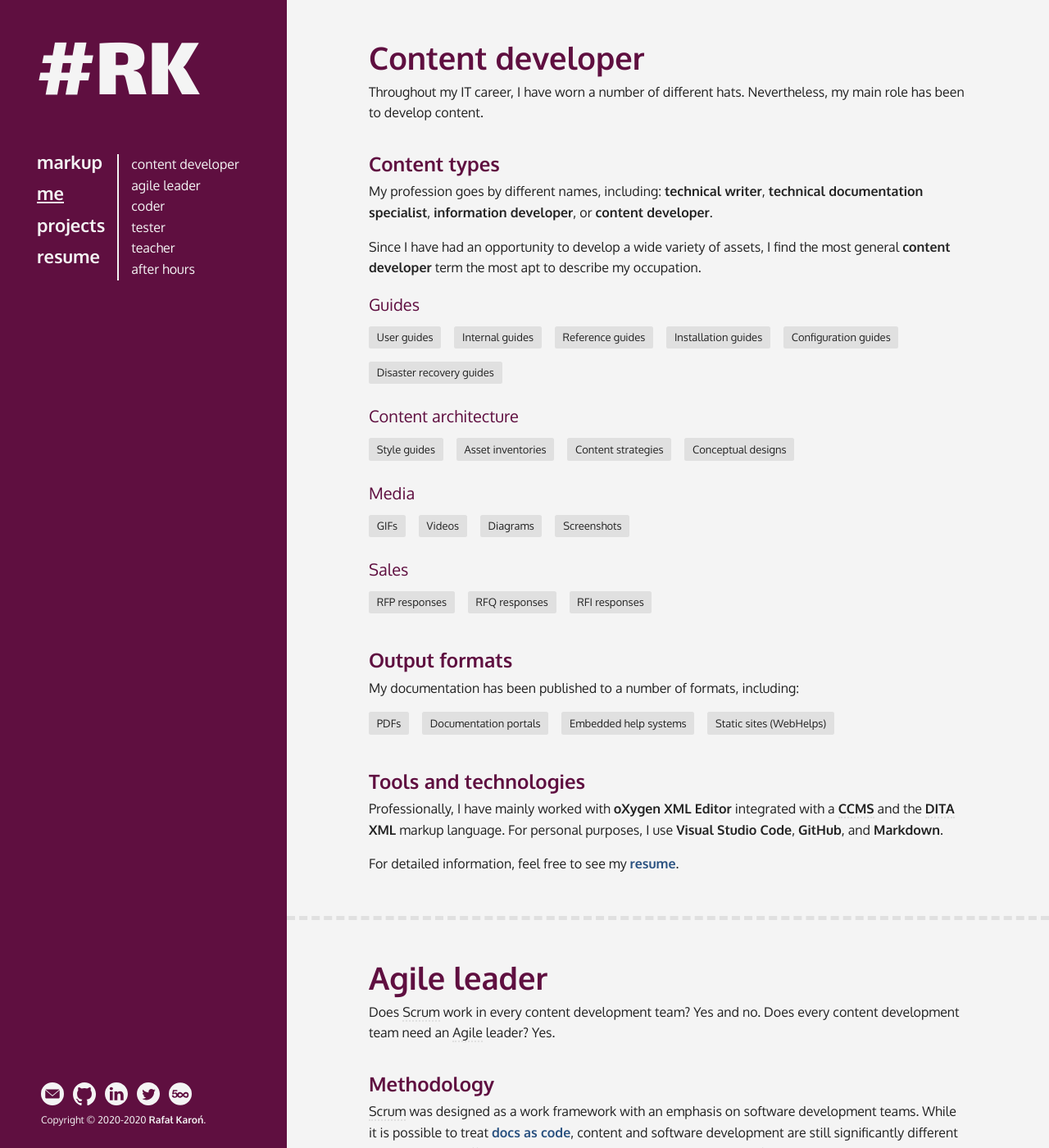
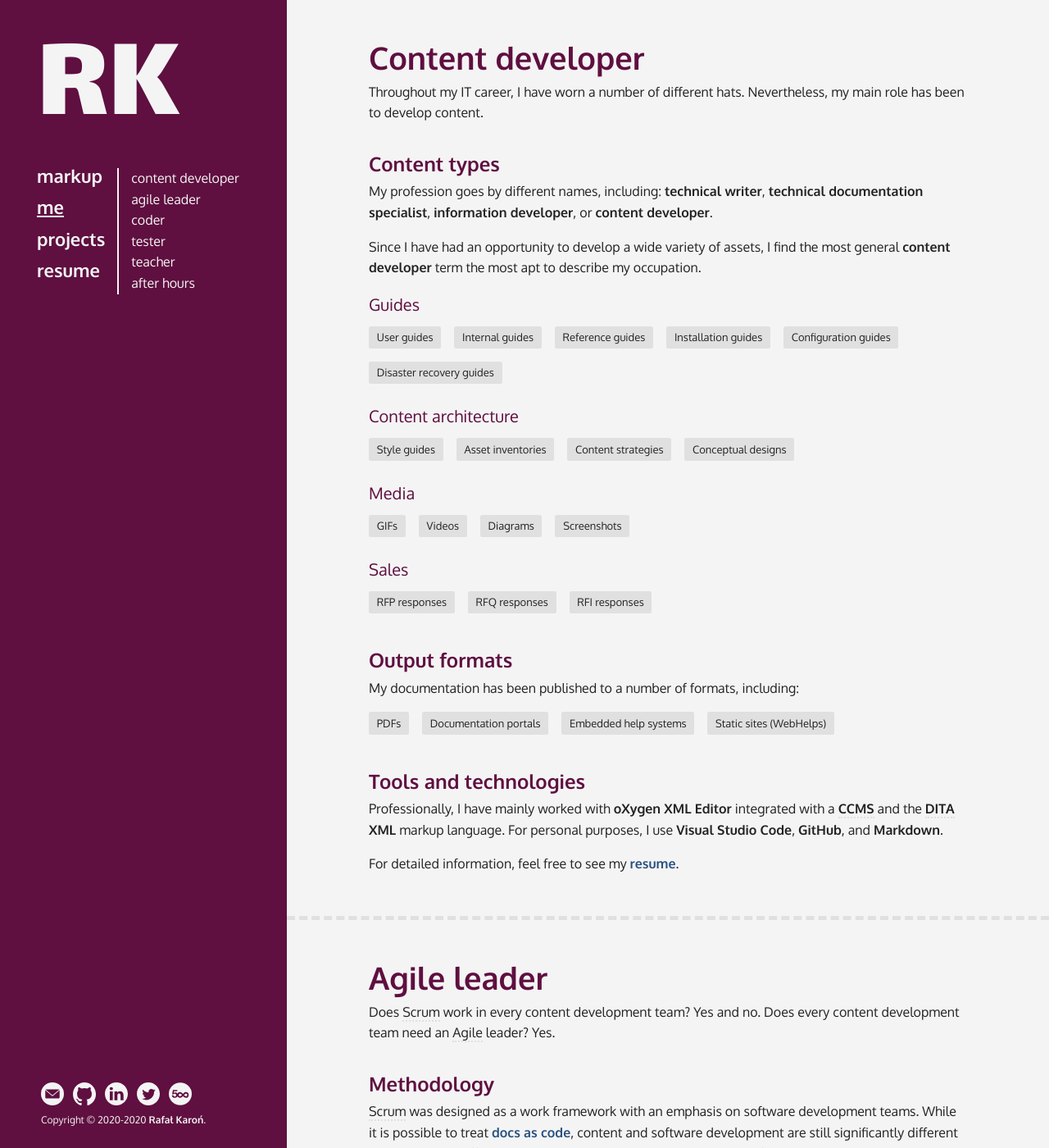
Before and after one commit to rafalkaron/rafalkaron.github.io, a Jekyll site: the page built from index.md, in a window 1280 px wide and 1400 px high. Shown: the whole window at 82% size. Built offline with Jekyll 4.4.1, drawn with Linux system fonts in a browser that asks for light colours; some web fonts are replaced.

Commit message:
updated logo settings

```diff
--- a/_data/meta.yml
+++ b/_data/meta.yml
@@ -3,4 +3,4 @@ author: Rafał Karoń
 description: My portfolio
 keywords: HTML, CSS, Python, Technical Writing, Techwriting, Technical Communication, Techcom, Information Development, Frontend, Backend, Scripts, Automation
 since: 2020
-logo: "#RK"
+logo: "RK"
--- a/_sass/r/layout/desktop.scss
+++ b/_sass/r/layout/desktop.scss
@@ -70,7 +70,7 @@ div#site-logo-container {
     margin: 0 2rem;
 }
 a#site-logo {
-    font-size: 11rem;
+    font-size: 15rem;
     font-weight: normal;
     color: $text-light;
     text-decoration: none;
@@ -83,7 +83,7 @@ nav#site-nav {
     display: flex;
     align-items: flex-start;
     justify-content: flex-start;
-    margin: 5rem 0;
+    margin: 3.5rem 0;
     max-width: 30rem;
 }
 
--- a/_sass/r/layout/mobile.scss
+++ b/_sass/r/layout/mobile.scss
@@ -206,7 +206,6 @@ img.footer-icon {
         font-size: 6.2rem;
         line-height: 0.9em;
         overflow: hidden;
-        margin-left: -0.25em;
     }
     nav#site-nav {
         width: 100%;
--- a/_sass/r/layout/print.scss
+++ b/_sass/r/layout/print.scss
@@ -44,7 +44,6 @@ a#site-logo {
     text-decoration: none;
     line-height: 0.8em;
     font-family: $logo-font;
-    margin-left: -0.1em;
 }
 div#site-reference-container {
     display: block;
```
